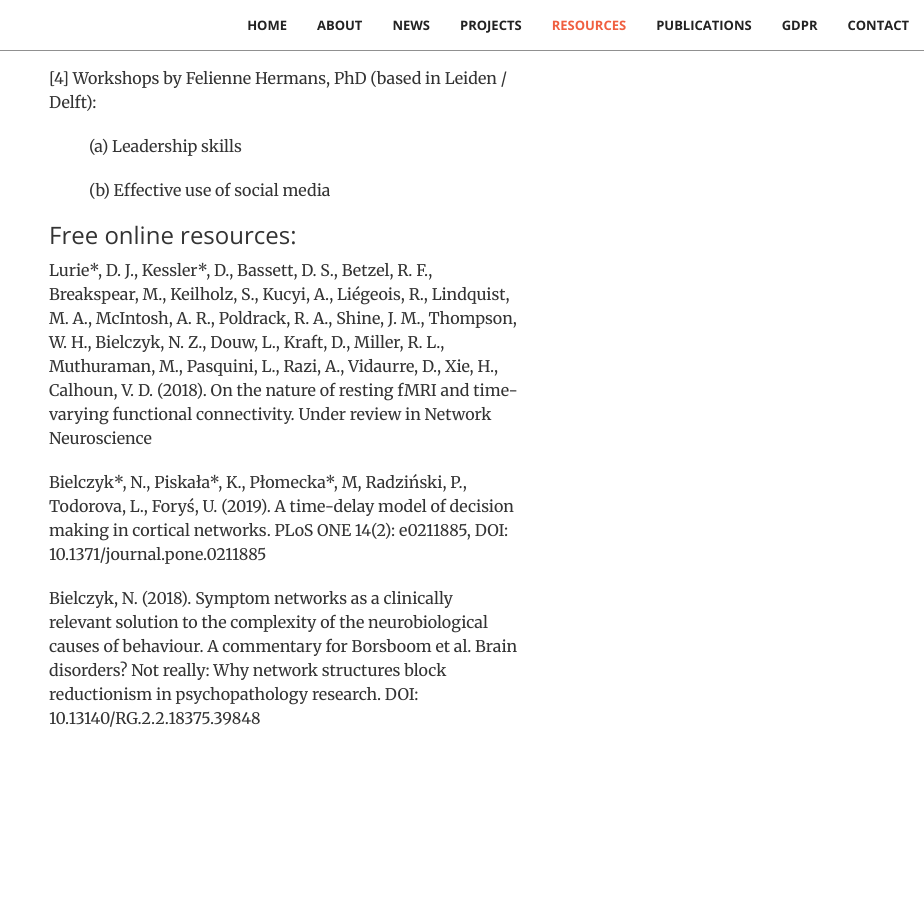
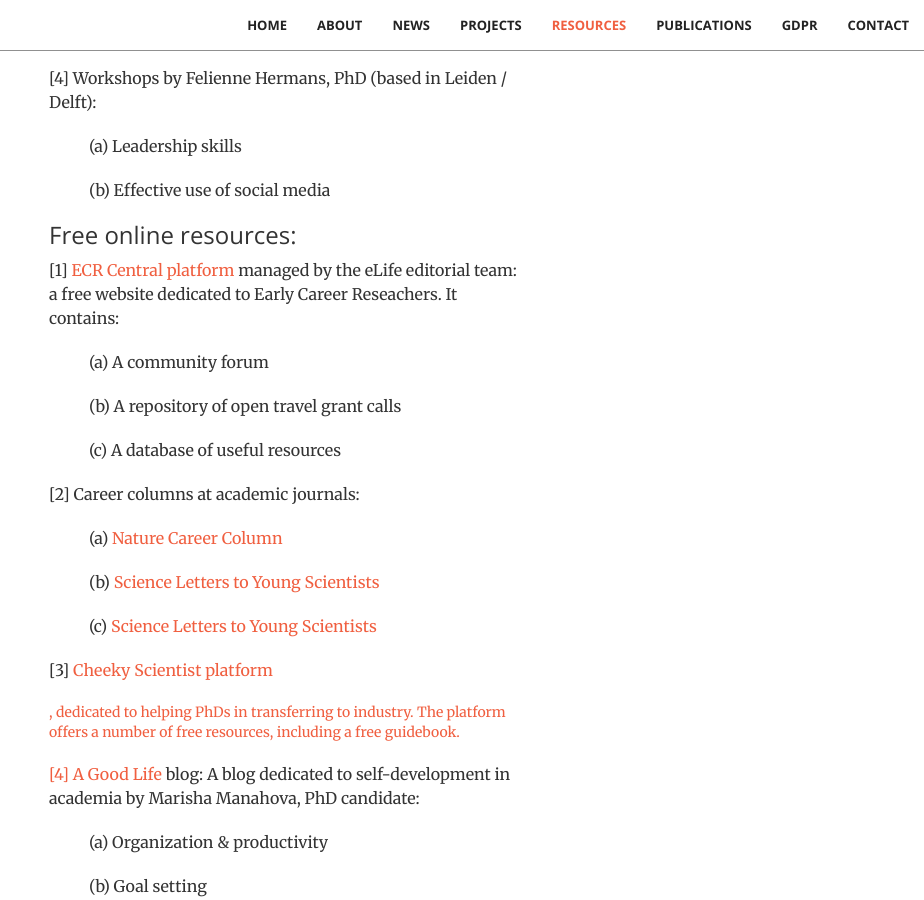
Before and after one commit to stichting-solaris/stichting-solaris.github.io, a Jekyll site: the page built from index.html, in a window 1280 px wide and 900 px high, scrolled down 4591 px. Shown: the whole window, without its empty margins (356-1280 px from the left). Built offline with Jekyll 4.4.1, drawn with Linux system fonts in a browser that asks for light colours; some of the changed text lies outside the part shown.

Commit message:
Update resources.html

```diff
--- a/_includes/resources.html
+++ b/_includes/resources.html
@@ -36,22 +36,34 @@
                 <p></p>
 
                 <h3 class="section-heading">Free online resources:</h3>
-                <p>Lurie*, D. J., Kessler*, D., Bassett, D. S., Betzel, R. F., Breakspear, M., Keilholz, S.,
-                    Kucyi, A., Liégeois, R., Lindquist, M. A., McIntosh, A. R., Poldrack, R. A., Shine, J. M.,
-                    Thompson, W. H., Bielczyk, N. Z., Douw, L., Kraft, D., Miller, R. L., Muthuraman, M.,
-                    Pasquini, L., Razi, A., Vidaurre, D., Xie, H., Calhoun, V. D. (2018). On the nature of
-                    resting fMRI and time-varying functional connectivity. Under review in Network Neuroscience</p>
+                <p>[1] <a href="https://ecrcentral.org/">ECR Central platform</a> managed by the eLife editorial team:
+                    a free website dedicated to Early Career Reseachers. It contains:
+                <p class="tab">(a) A community forum</p>
+                <p class="tab">(b) A repository of open travel grant calls</p>
+                <p class="tab">(c) A database of useful resources</p>
                 <p></p>
 
-                <p>Bielczyk*, N., Piskała*, K., Płomecka*, M, Radziński, P., Todorova, L., Foryś, U. (2019).
-                    A time-delay model of decision making in cortical networks. PLoS ONE 14(2): e0211885,
-                    DOI: 10.1371/journal.pone.0211885</p>
+                <p>[2] Career columns at academic journals:</p>
+                <p class="tab">(a) <a href="https://www.nature.com/nature/articles?type=career-column">Nature Career Column</a></p>
+                <p class="tab">(b) <a href="https://www.sciencemag.org/tags/letters-young-scientists">Science Letters to
+                    Young Scientists</a></p>
+                <p class="tab">(c) <a href="https://www.sciencemag.org/tags/letters-young-scientists">Science Letters to
+                    Young Scientists</a></p>
                 <p></p>
 
-                <p>Bielczyk, N. (2018). Symptom networks as a clinically relevant solution to the complexity of
-                    the neurobiological causes of behaviour. A commentary for Borsboom et al. Brain disorders?
-                    Not really: Why network structures block reductionism in psychopathology research.
-                    DOI: 10.13140/RG.2.2.18375.39848</p>
+                <p>[3] <a href="https://cheekyscientist.com/">Cheeky Scientist platform</p>, dedicated to helping PhDs
+                    in transferring to industry. The platform offers a number of free resources, including a free guidebook.</p>
+                <p></p>
+
+                <p>[4] <a href="https://marishamanahova.com/">A Good Life</a> blog: A blog dedicated to self-development in
+                    academia by Marisha Manahova, PhD candidate:</p>
+                <p class="tab">(a) Organization & productivity
+                <p class="tab">(b) Goal setting
+                <p class="tab">(c) Time management
+                <p class="tab">(d) Self-motivation
+                <p></p>
+
+                <p>[5] Blog on personal finances, investing & science by <a href="www.nataliabielczyk.com">Natalia Bielczyk</a></p>:
 
 
             </div>
```
